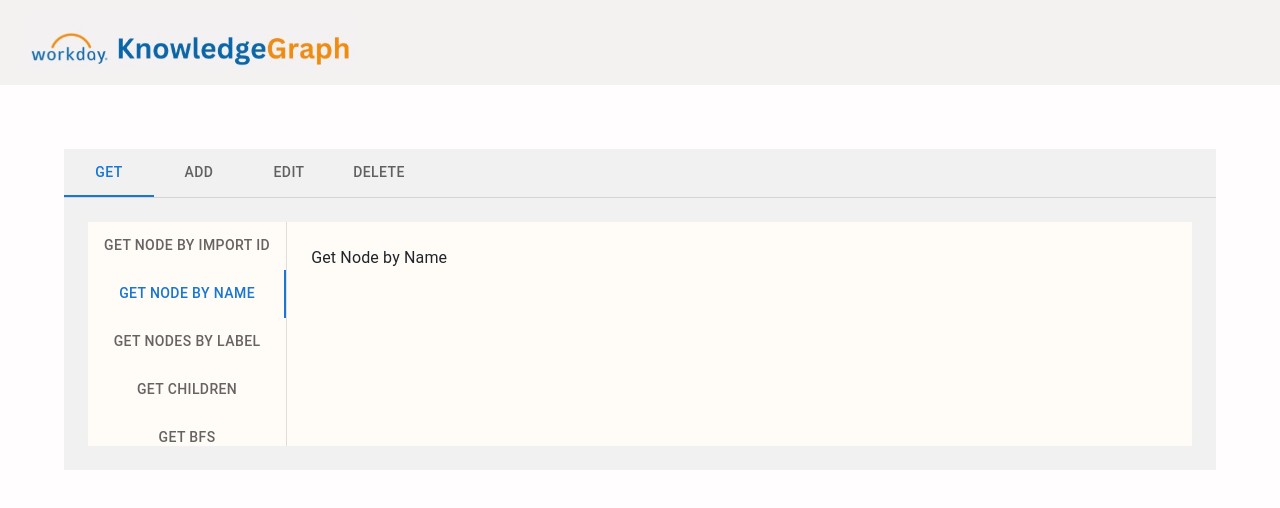
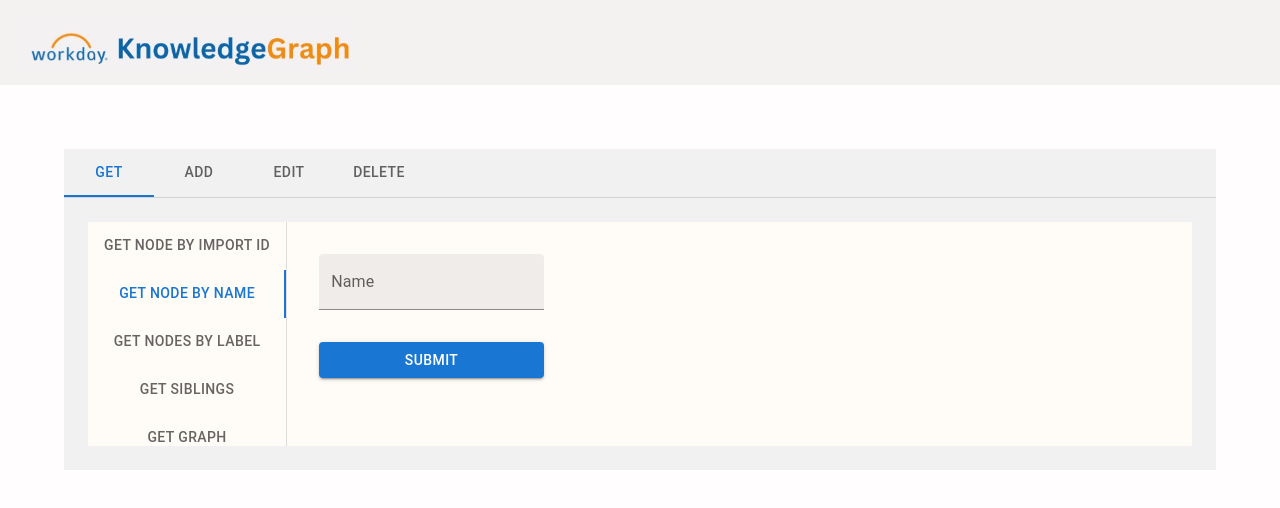
Before and after one commit to radhikabajaj123/Knowledge-Graph-Frontend, a React (Create React App) app: page / in a window 1280 px wide. Both pictures are taken after a click on the tab "GET NODE BY NAME". Shown: the top 508 px of the page. Built offline with nearby package versions, Linux system fonts and the light colour scheme.

Commit message:
added other get forms

```diff
--- a/package.json
+++ b/package.json
@@ -16,7 +16,6 @@
     "react": "^18.2.0",
     "react-bootstrap": "^2.9.1",
     "react-dom": "^18.2.0",
-    "react-jsx": "^1.0.0",
     "react-router-dom": "^6.18.0",
     "react-scripts": "5.0.1",
     "web-vitals": "^2.1.4"
--- a/src/components/Card.js
+++ b/src/components/Card.js
@@ -13,7 +13,7 @@
   </Box>
 );
 
-export default function BasicCard({graph, setGraph}) {
+export default function BasicCard({graph}) {
     const nodeHoverTooltip = React.useCallback((node) => {
         return `<div>${node.name}</div>`;
       }, []);
@@ -22,7 +22,7 @@
         return (
             <Card sx={{ minWidth: 275 }} style={{backgroundColor: "#F2F1F1"}}>
               <CardContent>
-                    <ForceGraph linksData={graph.links} nodesData={graph.nodes} nodeHoverTooltip={nodeHoverTooltip}/>
+                    <ForceGraph linksData={graph.links} nodesData={graph.nodes} nodeHoverTooltip={nodeHoverTooltip} graph={graph}/>
               </CardContent>
             </Card>
           );
--- a/src/components/ForceGraph.js
+++ b/src/components/ForceGraph.js
@@ -2,7 +2,7 @@
 import { runForceGraph } from "../components/ForceGraphGenerator";
 import styles from "../components/ForceGraph.css";
 
-export function ForceGraph({ linksData, nodesData, nodeHoverTooltip }) {
+export function ForceGraph({ linksData, nodesData, nodeHoverTooltip, graph }) {
   const containerRef = React.useRef(null);
 
   React.useEffect(() => {
@@ -16,7 +16,7 @@
       }
 
     return destroyFn;
-  }, []);
+  }, [graph]);
 
   return <div ref={containerRef} className={styles.container}/>;
 }
--- a/src/components/Form.js
+++ b/src/components/Form.js
@@ -3,7 +3,7 @@
 import TextField from '@mui/material/TextField';
 import Stack from '@mui/system/Stack';
 import Button from '@mui/material/Button';
-import { useState} from 'react';
+import { useState, useEffect} from 'react';
 
 const Form = ({graph, setGraph}) => {
     const [importId, setImportId] = useState('');
@@ -15,38 +15,39 @@
 
     const handleSubmit = async (event) => {
         event.preventDefault();
+        setError('');
+        const response = await fetch(`http://localhost:9092/get-node-by-importId?importId=${importId}`);
 
-        const response = await fetch(`http://localhost:9092/get-node-by-importId?importId=${importId}`);
         if (response.ok) {
-            setError('');
             const data = await response.json();
             setGraph({
                 nodes: data.nodes,
                 links: data.links
-            })
+            });
             setImportId('');
             console.log(graph);
+        } else {
+            setError("Invalid Input!")
         }
+    }
+    // const handleSubmit = async (event) => {
+    //     event.preventDefault();
+    //     setError('');
 
-         else {
-            setError("Invalid input!");
-        }
-        // await fetch(`http://localhost:9092/get-node-by-importId?importId=${importId}`)
-        // .then((res) => res.json())
-        // .then((data) => {
-        //     setGraph({
-        //         nodes: data.nodes,
-        //         links: data.links
-        //     });
-        //     setImportId('');
-        //     console.log(graph);
-        // })
-        // .catch((err) => {
-        //     setError('Invalid input!');
-        //     console.log("Error!");
-        //     console.log(err.message);
-        // })
-    }
+    //     const response = await fetch(`http://localhost:9092/get-node-by-importId?importId=${importId}`);
+    //     if (response.ok) {
+    //         const data = await response.json();
+    //         setGraph({
+    //             nodes: data.nodes,
+    //             links: data.links
+    //         })
+    //         setImportId('');
+    //         console.log(graph);
+    //     }
+    //      else {
+    //         setError("Invalid input!");
+    //     }
+    // }
 
   return (
     <div className="form">
--- /dev/null
+++ b/src/components/GetForms/GetGraphForm.js
@@ -0,0 +1,55 @@
+import * as React from 'react';
+import Box from '@mui/material/Box';
+import TextField from '@mui/material/TextField';
+import Stack from '@mui/system/Stack';
+import Button from '@mui/material/Button';
+import { useState, useEffect} from 'react';
+
+const GetGraphForm = ({graph, setGraph}) => {
+    const [error, setError] = useState('');
+
+    const handleSubmit = async (event) => {
+        event.preventDefault();
+        setError('');
+        const response = await fetch(`http://localhost:9092/get-graph`);
+
+        if (response.ok) {
+            const data = await response.json();
+            setGraph({
+                nodes: data.nodes,
+                links: data.links
+            });
+            console.log(graph);
+        } else {
+            setError("Unable to fetch graph")
+        }
+    }
+
+  return (
+    <div className="form">
+        <Box
+        sx={{
+            '& > :not(style)': { m: 1, width: '25ch' },
+        }}
+        noValidate
+        autoComplete="off"
+        >
+
+
+            <form onSubmit={handleSubmit}>
+                <Stack spacing={4}>
+                <Button variant="contained" type="submit" >Get Graph</Button>
+                </Stack>
+                {error && <div className='error' style={{color: "#cc0000"}}>{error}</div>}
+            </form>
+
+        </Box>
+
+
+
+
+    </div>
+  )
+}
+
+export default GetGraphForm;
--- /dev/null
+++ b/src/components/GetForms/GetNodeByNameForm.js
@@ -0,0 +1,80 @@
+import * as React from 'react';
+import Box from '@mui/material/Box';
+import TextField from '@mui/material/TextField';
+import Stack from '@mui/system/Stack';
+import Button from '@mui/material/Button';
+import { useState, useEffect} from 'react';
+
+const GetNodeByNameForm = ({graph, setGraph}) => {
+    const [name, setName] = useState('');
+    const [error, setError] = useState('');
+
+    const handleChange = (event) => {
+        setName(event.target.value)
+    }
+
+    const handleSubmit = async (event) => {
+        event.preventDefault();
+        setError('');
+        const response = await fetch(`http://localhost:9092/get-node-by-name?name=${name}`);
+
+        if (response.ok) {
+            const data = await response.json();
+            setGraph({
+                nodes: data.nodes,
+                links: data.links
+            });
+            setName('');
+            console.log(graph);
+        } else {
+            setError("Invalid Input!")
+        }
+    }
+    // const handleSubmit = async (event) => {
+    //     event.preventDefault();
+    //     setError('');
+
+    //     const response = await fetch(`http://localhost:9092/get-node-by-importId?importId=${importId}`);
+    //     if (response.ok) {
+    //         const data = await response.json();
+    //         setGraph({
+    //             nodes: data.nodes,
+    //             links: data.links
+    //         })
+    //         setImportId('');
+    //         console.log(graph);
+    //     }
+    //      else {
+    //         setError("Invalid input!");
+    //     }
+    // }
+
+  return (
+    <div className="form">
+        <Box
+        sx={{
+            '& > :not(style)': { m: 1, width: '25ch' },
+        }}
+        noValidate
+        autoComplete="off"
+        >
+
+
+            <form onSubmit={handleSubmit}>
+                <Stack spacing={4}>
+                <TextField id="filled-basic" label="Name" variant="filled" type="text" value={name} onChange={handleChange}/>
+                <Button variant="contained" type="submit" >Submit</Button>
+                </Stack>
+                {error && <div className='error' style={{color: "#cc0000"}}>{error}</div>}
+            </form>
+
+        </Box>
+
+
+
+
+    </div>
+  )
+}
+
+export default GetNodeByNameForm;
--- /dev/null
+++ b/src/components/GetForms/GetNodesByLabelForm.js
@@ -0,0 +1,62 @@
+import * as React from 'react';
+import Box from '@mui/material/Box';
+import TextField from '@mui/material/TextField';
+import Stack from '@mui/system/Stack';
+import Button from '@mui/material/Button';
+import { useState, useEffect} from 'react';
+
+const GetNodesByLabelForm = ({graph, setGraph}) => {
+    const [label, setLabel] = useState('');
+    const [error, setError] = useState('');
+
+    const handleChange = (event) => {
+        setLabel(event.target.value)
+    }
+
+    const handleSubmit = async (event) => {
+        event.preventDefault();
+        setError('');
+        const response = await fetch(`http://localhost:9092/get-nodes-by-label?label=${label}`);
+
+        if (response.ok) {
+            const data = await response.json();
+            setGraph({
+                nodes: data.nodes,
+                links: data.links
+            });
+            setLabel('');
+            console.log(graph);
+        } else {
+            setError("Invalid Input!")
+        }
+    }
+
+  return (
+    <div className="form">
+        <Box
+        sx={{
+            '& > :not(style)': { m: 1, width: '25ch' },
+        }}
+        noValidate
+        autoComplete="off"
+        >
+
+
+            <form onSubmit={handleSubmit}>
+                <Stack spacing={4}>
+                <TextField id="filled-basic" label="Label" variant="filled" type="text" value={label} onChange={handleChange}/>
+                <Button variant="contained" type="submit" >Submit</Button>
+                </Stack>
+                {error && <div className='error' style={{color: "#cc0000"}}>{error}</div>}
+            </form>
+
+        </Box>
+
+
+
+
+    </div>
+  )
+}
+
+export default GetNodesByLabelForm;
--- /dev/null
+++ b/src/components/GetForms/GetSiblingsByImportIdForm.js
@@ -0,0 +1,62 @@
+import * as React from 'react';
+import Box from '@mui/material/Box';
+import TextField from '@mui/material/TextField';
+import Stack from '@mui/system/Stack';
+import Button from '@mui/material/Button';
+import { useState, useEffect} from 'react';
+
+const GetSiblingsByImportIdForm = ({graph, setGraph}) => {
+    const [importId, setImportId] = useState('');
+    const [error, setError] = useState('');
+
+    const handleChange = (event) => {
+        setImportId(event.target.value)
+    }
+
+    const handleSubmit = async (event) => {
+        event.preventDefault();
+        setError('');
+        const response = await fetch(`http://localhost:9092/get-siblings-by-importId?importId=${importId}`);
+
+        if (response.ok) {
+            const data = await response.json();
+            setGraph({
+                nodes: data.nodes,
+                links: data.links
+            });
+            setImportId('');
+            console.log(graph);
+        } else {
+            setError("Invalid Input!")
+        }
+    }
+
+  return (
+    <div className="form">
+        <Box
+        sx={{
+            '& > :not(style)': { m: 1, width: '25ch' },
+        }}
+        noValidate
+        autoComplete="off"
+        >
+
+
+            <form onSubmit={handleSubmit}>
+                <Stack spacing={4}>
+                <TextField id="filled-basic" label="Import Id" variant="filled" type="text" value={importId} onChange={handleChange}/>
+                <Button variant="contained" type="submit" >Submit</Button>
+                </Stack>
+                {error && <div className='error' style={{color: "#cc0000"}}>{error}</div>}
+            </form>
+
+        </Box>
+
+
+
+
+    </div>
+  )
+}
+
+export default GetSiblingsByImportIdForm;
--- a/src/components/HorizontalTabPanel.js
+++ b/src/components/HorizontalTabPanel.js
@@ -60,13 +60,13 @@
         <VerticalTabPanel graph={graph} setGraph={setGraph}/>
       </CustomTabPanel>
       <CustomTabPanel value={value} index={1}>
-        <VerticalTabPanel/>
+        <VerticalTabPanel graph={graph} setGraph={setGraph}/>
       </CustomTabPanel>
       <CustomTabPanel value={value} index={2}>
-        <VerticalTabPanel/>
+        <VerticalTabPanel graph={graph} setGraph={setGraph}/>
       </CustomTabPanel>
       <CustomTabPanel value={value} index={3}>
-        <VerticalTabPanel/>
+        <VerticalTabPanel graph={graph} setGraph={setGraph}/>
       </CustomTabPanel>
     </Box>
   );
--- a/src/components/VerticalTabPanel.js
+++ b/src/components/VerticalTabPanel.js
@@ -5,6 +5,10 @@
 import Typography from '@mui/material/Typography';
 import Box from '@mui/material/Box';
 import Form from '../components/Form.js'
+import GetGraphForm from './GetForms/GetGraphForm.js';
+import GetNodeByNameForm from './GetForms/GetNodeByNameForm.js';
+import GetNodesByLabelForm from './GetForms/GetNodesByLabelForm.js';
+import GetSiblingsByImportIdForm from './GetForms/GetSiblingsByImportIdForm.js';
 
 function TabPanel(props) {
   const { children, value, index, ...other } = props;
@@ -62,27 +66,23 @@
         <Tab label="Get Node by Import Id" {...a11yProps(0)} />
         <Tab label="Get Node by Name" {...a11yProps(1)} />
         <Tab label="Get Nodes by Label" {...a11yProps(2)} />
-        <Tab label="Get Children" {...a11yProps(3)} />
-        <Tab label="Get BFS" {...a11yProps(4)} />
-        <Tab label="Get DFS" {...a11yProps(5)} />
+        <Tab label="Get Siblings" {...a11yProps(3)} />
+        <Tab label="Get Graph" {...a11yProps(4)} />
       </Tabs>
     <TabPanel value={value} index={0}>
         <Form graph={graph} setGraph={setGraph}/>
     </TabPanel>
       <TabPanel value={value} index={1}>
-        Get Node by Name
+        <GetNodeByNameForm graph={graph} setGraph={setGraph}/>
       </TabPanel>
       <TabPanel value={value} index={2}>
-        Get Nodes by Label
+        <GetNodesByLabelForm graph={graph} setGraph={setGraph}/>
       </TabPanel>
       <TabPanel value={value} index={3}>
-        Get Children
+        <GetSiblingsByImportIdForm graph={graph} setGraph={setGraph}/>
       </TabPanel>
       <TabPanel value={value} index={4}>
-        Get BFS
-      </TabPanel>
-      <TabPanel value={value} index={5}>
-        Get DFS
+        <GetGraphForm graph={graph} setGraph={setGraph}/>
       </TabPanel>
     </Box>
   );
--- a/src/pages/Home.js
+++ b/src/pages/Home.js
@@ -3,12 +3,12 @@
 import {useState} from 'react';
 
 const Home = () => {
-    const [graph, setGraph] = useState({links: [], nodes: []})
+    const [graph, setGraph] = useState({})
 
     return (
         <div className="Home">
             <InputWindow graph={graph} setGraph={setGraph}/>
-            <OutputWindow graph={graph} setGraph={setGraph}/>
+            <OutputWindow graph={graph}/>
         </div>
     )
 }
```
Also changed, not shown: src/components/OutputWindow.js (+16 -11 lines), 1 other file (tests, documents, lock files or other folders).
